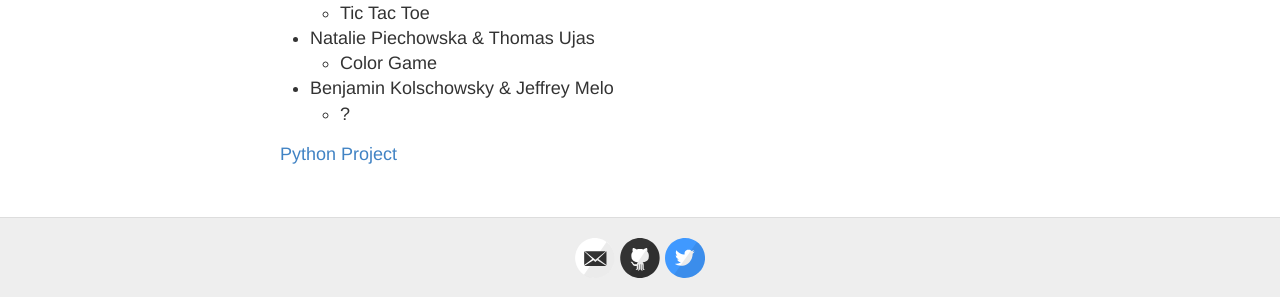
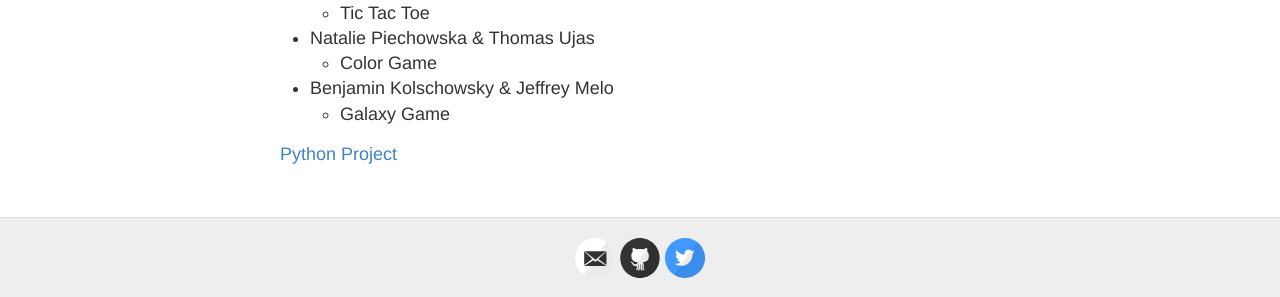
Before and after one commit to hwheeler01/comp150, a Jekyll site: the page built from teams.md, in a window 1280 px wide. Shown: the part 817-1114 px from the top of the page. Built offline with Jekyll 4.4.1, drawn with Linux system fonts in a browser that asks for light colours.

Commit message:
update group

```diff
--- a/teams.md
+++ b/teams.md
@@ -27,6 +27,6 @@ permalink: /teams/
 - Natalie Piechowska & Thomas Ujas
 	+ Color Game
 - Benjamin Kolschowsky & Jeffrey Melo
-	+ ?
+	+ Galaxy Game
 
 [Python Project](http://hwheeler01.github.io/comp150/HW/Project.html)
```
